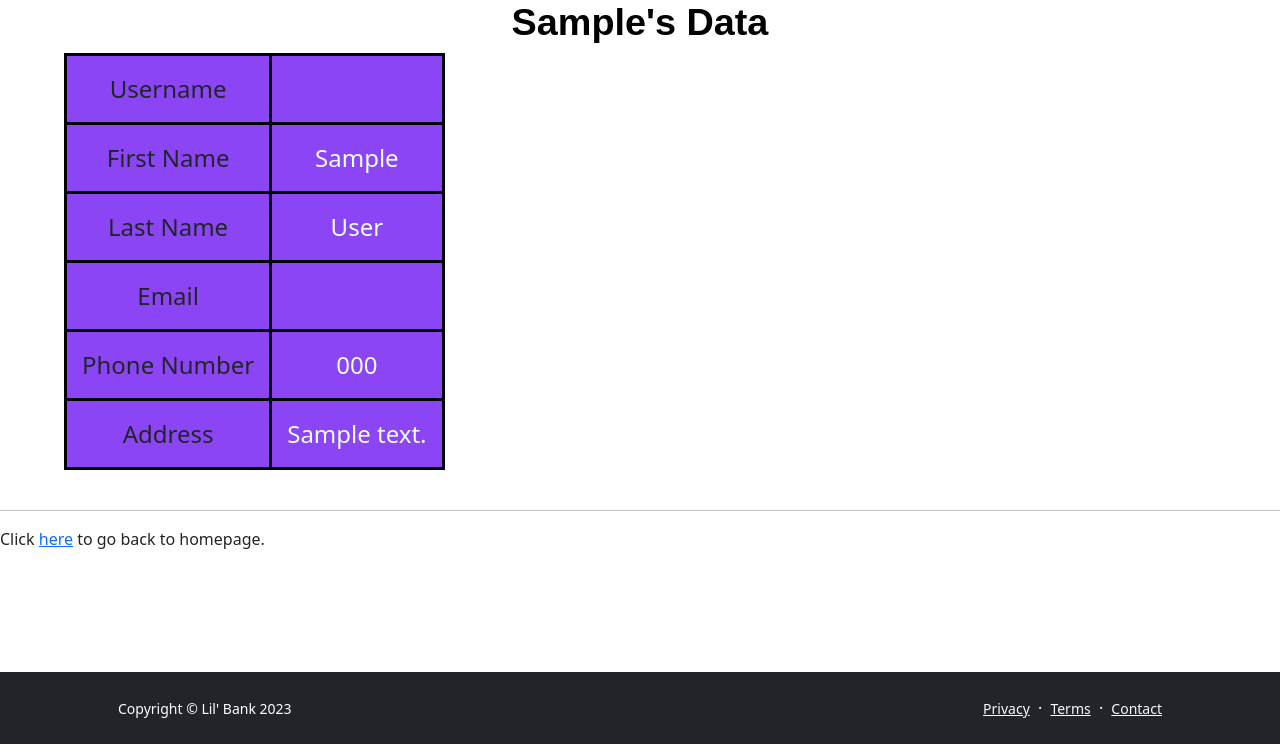
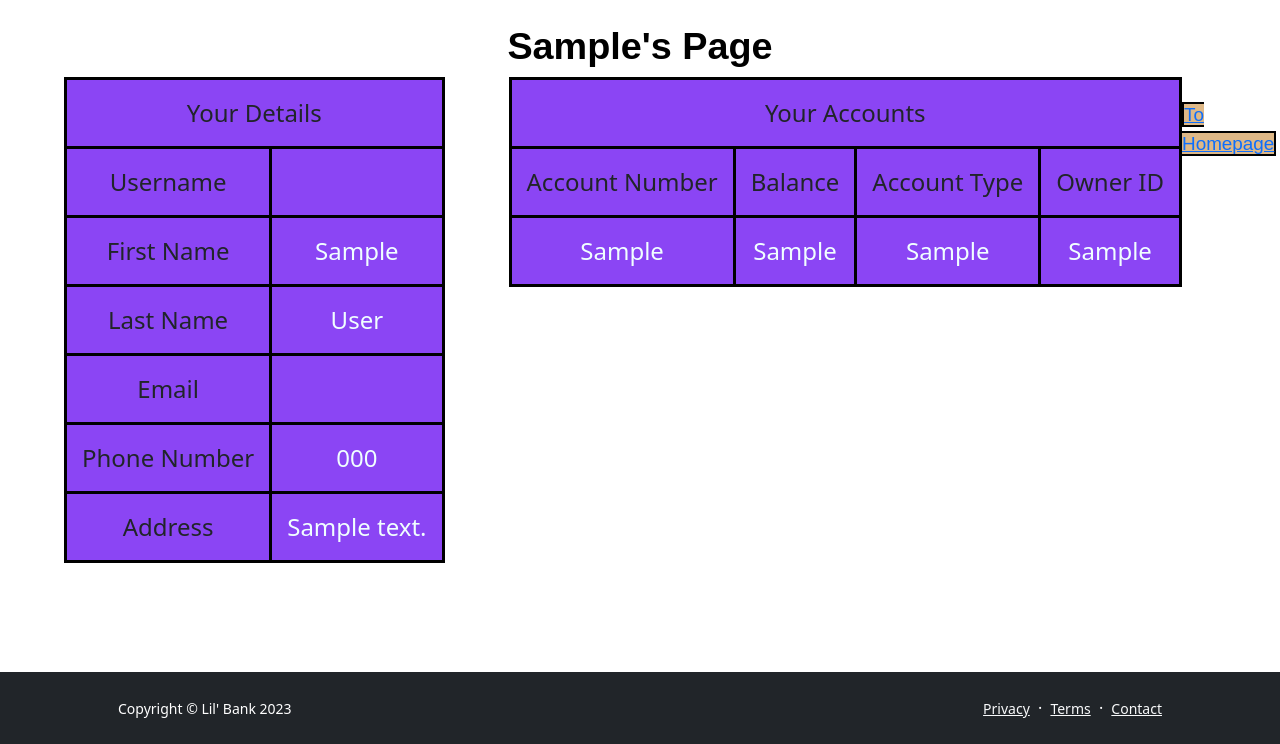
Before and after one commit to dat-adi/lil_bank, a Django app: template lil_bank/accounts/templates/accounts/view_account.html in a window 1280 px wide. Shown: the part 56-800 px from the top of the page. Run offline with Django 4.2, Linux system fonts and the light colour scheme; the template is opened without the code that fills it: most values are stand-ins (such as "Sample title", 1, 10 or a date in 2020).

Commit message:
Create account and View account linked. Create account functionality built.

```diff
--- a/lil_bank/accounts/templates/accounts/view_account.html
+++ b/lil_bank/accounts/templates/accounts/view_account.html
@@ -30,8 +30,12 @@
     }
 </style>
 <body>
-    <h1> {{customer.first_name}}'s Data</h1>
-    <table>
+    <br>
+    <h1> {{customer.first_name}}'s Page</h1>
+    <table style="float: left;">
+        <tr>
+            <td colspan="2">Your Details</td>
+        </tr>
         <tr>
             <td>Username</td>
             <td style="color: azure;">{{ user.username }}</td>
@@ -57,9 +61,30 @@
             <td style="color: azure;">{{ customer.address }}</td>
         </tr>
     </table>
+    <!-- Display accounts_account table from database. -->
+
+    <table style="float: left; padding-right: 10px;">
+        <tr>
+            <td colspan="4">Your Accounts</td>
+        </tr>
+        <tr>
+            <td>Account Number</td>
+            <td>Balance</td>
+            <td>Account Type</td>
+            <td>Owner ID</td>
+        </tr>
+            {% for i in listRes%}
+                <tr>
+                    <td style="color: azure;">{{i.0}}</td>
+                    <td style="color: azure;">{{i.1}}</td>
+                    <td style="color: azure;">{{i.2}}</td>
+                    <td style="color: azure;">{{i.3}}</td>
+                </tr>
+            {% endfor %}
+
+    </table>
     <br>
-    <hr>
-    <p>Click <a href="{% url 'dashboard:landing_page' %}">here</a> to go back to homepage.</p>
+    <a href="{% url 'dashboard:landing_page' %}" style="float:inherit; font-family: Arial; font-size: 0.5cm; background-color: burlywood; border: 2px solid black;">To Homepage </a>
 
 </body>
 {% endblock content %}
--- a/lil_bank/dashboard/templates/dashboard/about.html
+++ b/lil_bank/dashboard/templates/dashboard/about.html
@@ -63,7 +63,7 @@
             </div>
             <div class="col mb-5">
                 <div class="text-center">
-                    <img class="img-fluid rounded-circle mb-4 px-4" src="https://pbs.twimg.com/media/DFowjyZUAAAxLik?format=jpg&name=medium" alt="..." />
+                    <img class="img-fluid rounded-circle mb-4 px-4" src="https://avatars.githubusercontent.com/u/82699906?v=4" alt="..." />
                     <h5 class="fw-bolder">Jishnu Srivastava</h5>
                     <div class="fst-italic text-muted">CTO</div>
                 </div>
```
Also changed, not shown: lil_bank/accounts/templates/accounts/create_account.html (+22 -1 lines), lil_bank/accounts/views.py (+24 -22 lines).
